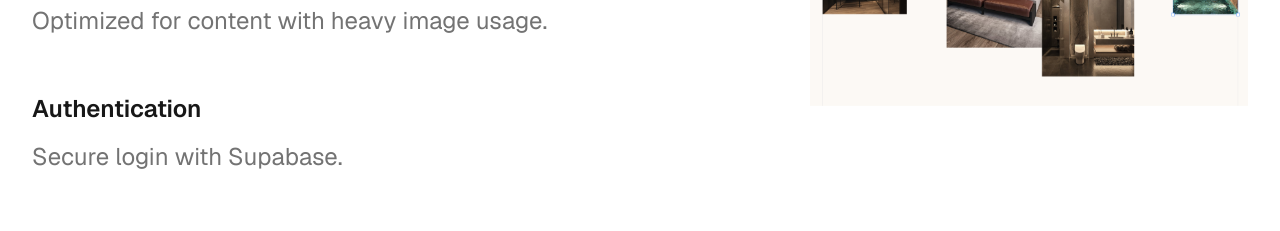
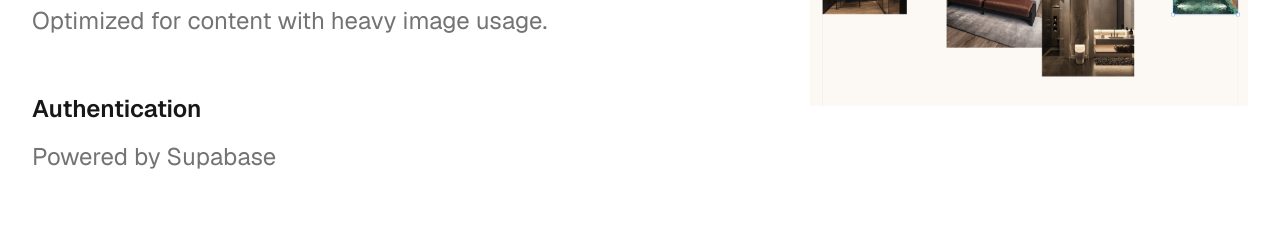
Before and after one commit to edjulsin/edjulsin, a Next.js app: page /projects/katt in a window 1280 px wide. Shown: the part 920-1151 px from the top of the page. Built offline with nearby package versions, Linux system fonts and the light colour scheme.

Commit message:
update packages & change og bg-color

```diff
--- a/app/(page)/(contactable)/projects/[slug]/opengraph-image.tsx
+++ b/app/(page)/(contactable)/projects/[slug]/opengraph-image.tsx
@@ -55,7 +55,7 @@ const opengraph = async ({ params, id }: { id: number, params: { slug: string }
 								justifyContent: 'center',
 								gap: '25px',
 								padding: '50px',
-								backgroundColor: 'white',
+								backgroundColor: 'black',
 							}}
 						>
 							<div
@@ -76,7 +76,7 @@ const opengraph = async ({ params, id }: { id: number, params: { slug: string }
 										transform: 'rotate(-90deg)',
 										textOrientation: 'upright',
 										fontSize: '75px',
-										color: '#a1a1a1',
+										color: 'white',
 										textAlign: 'center',
 									}}
 								>
--- a/data/projects.ts
+++ b/data/projects.ts
@@ -24,7 +24,7 @@ const projects: Project[] = [
 			},
 			{
 				title: 'Authentication',
-				description: 'Secure login with Supabase.',
+				description: 'Powered by Supabase',
 			},
 			{
 				title: 'Responsive design',
--- a/package.json
+++ b/package.json
@@ -12,9 +12,9 @@
 	"dependencies": {
 		"@react-email/components": "0.5.6",
 		"@react-email/render": "1.3.2",
-		"next": "^16.0.7",
-		"react": "^19.2.1",
-		"react-dom": "^19.2.1",
+		"next": "^16.1.1",
+		"react": "^19.2.3",
+		"react-dom": "^19.2.3",
 		"resend": "^6.1.3",
 		"sanitize-html": "^2.17.0",
 		"validator": "^13.15.15"
```
Also changed, not shown: 1 other file (tests, documents, lock files or other folders).
